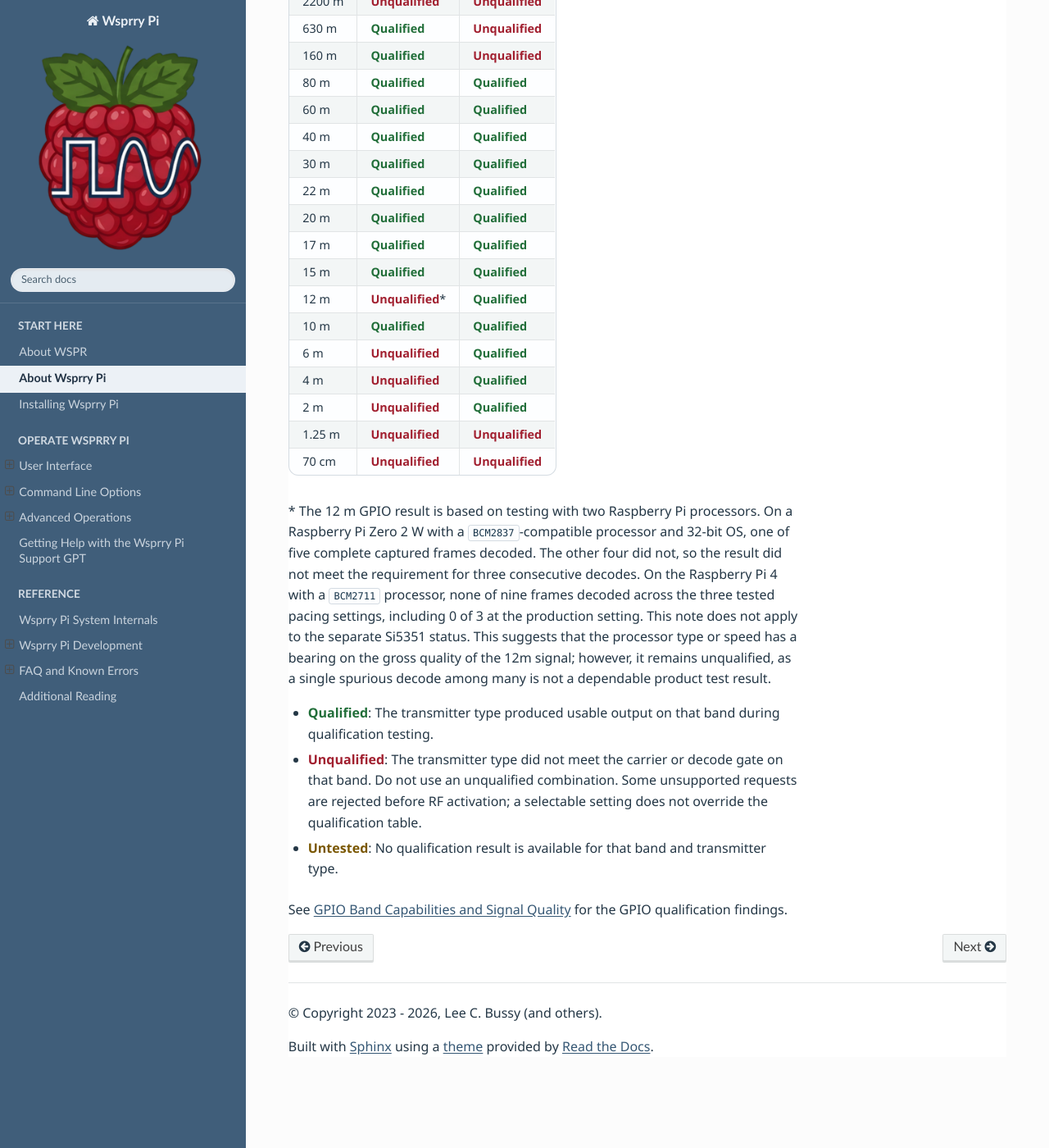
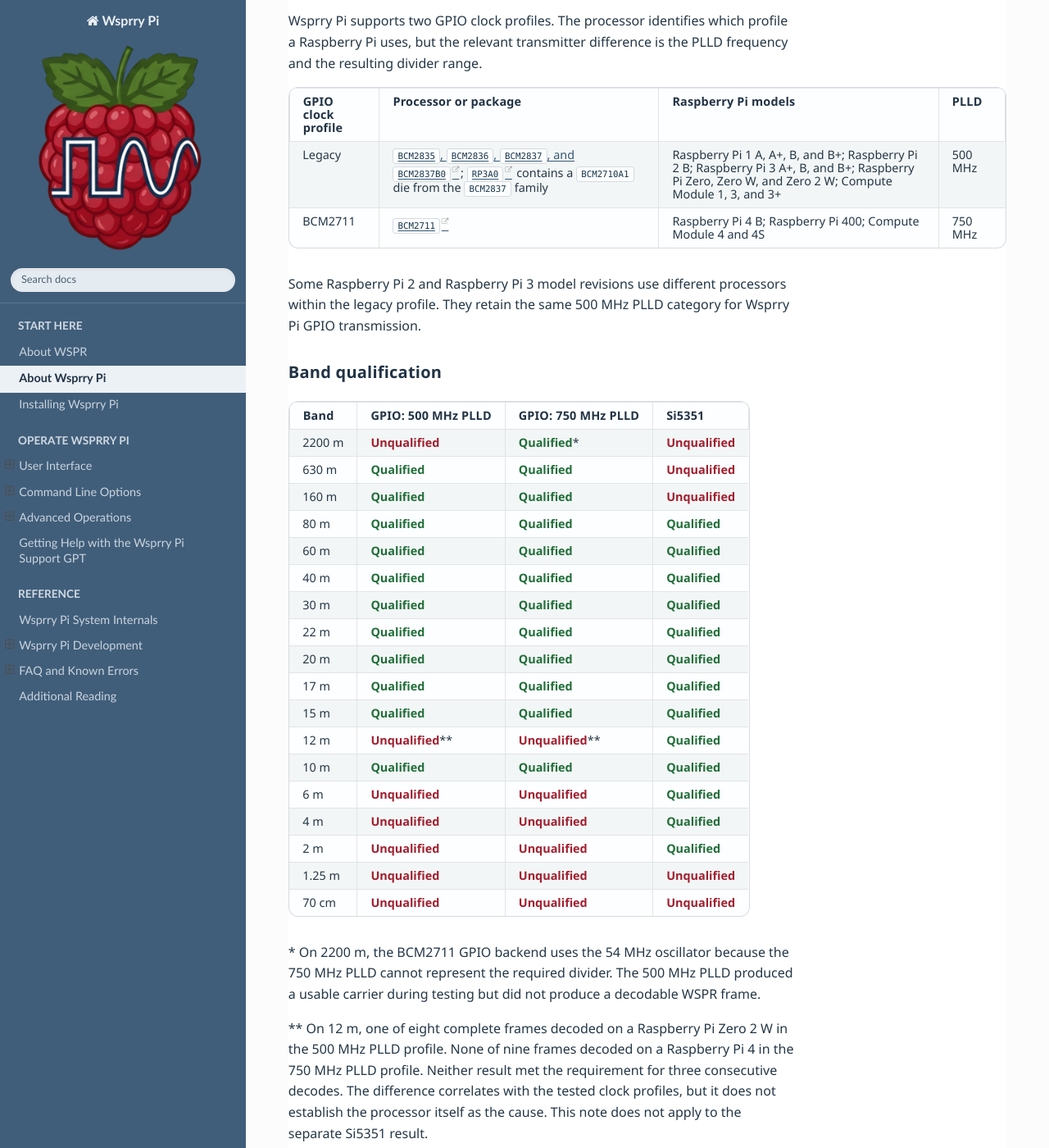
Before and after one commit to WsprryPi/Wsprry_Pi_Docs, a Sphinx documentation site: the page built from docs/About_Wsprry_Pi/index.md, in a window 1280 px wide and 1400 px high, scrolled down 3221 px. Shown: the whole window at 82% size. Built offline with Sphinx 7.4.7 and the Read the Docs theme 3.1.0, drawn with Linux system fonts in a browser that asks for light colours; some of the changed text lies outside the part shown.

Commit message:
Document GPIO clock profile qualification

```diff
--- a/docs/About_Wsprry_Pi/index.md
+++ b/docs/About_Wsprry_Pi/index.md
@@ -78,30 +78,45 @@
 
 ## Transmitter qualification
 
-Qualification is specific to the transmitter type and band.
+Qualification is specific to the transmitter type, band, and GPIO clock profile.
 
-| Band | GPIO | Si5351 |
-| --- | --- | --- |
-| 2200 m | <span class="qualification-status qualification-status--unqualified">Unqualified</span> | <span class="qualification-status qualification-status--unqualified">Unqualified</span> |
-| 630 m | <span class="qualification-status qualification-status--qualified">Qualified</span> | <span class="qualification-status qualification-status--unqualified">Unqualified</span> |
-| 160 m | <span class="qualification-status qualification-status--qualified">Qualified</span> | <span class="qualification-status qualification-status--unqualified">Unqualified</span> |
-| 80 m | <span class="qualification-status qualification-status--qualified">Qualified</span> | <span class="qualification-status qualification-status--qualified">Qualified</span> |
-| 60 m | <span class="qualification-status qualification-status--qualified">Qualified</span> | <span class="qualification-status qualification-status--qualified">Qualified</span> |
-| 40 m | <span class="qualification-status qualification-status--qualified">Qualified</span> | <span class="qualification-status qualification-status--qualified">Qualified</span> |
-| 30 m | <span class="qualification-status qualification-status--qualified">Qualified</span> | <span class="qualification-status qualification-status--qualified">Qualified</span> |
-| 22 m | <span class="qualification-status qualification-status--qualified">Qualified</span> | <span class="qualification-status qualification-status--qualified">Qualified</span> |
-| 20 m | <span class="qualification-status qualification-status--qualified">Qualified</span> | <span class="qualification-status qualification-status--qualified">Qualified</span> |
-| 17 m | <span class="qualification-status qualification-status--qualified">Qualified</span> | <span class="qualification-status qualification-status--qualified">Qualified</span> |
-| 15 m | <span class="qualification-status qualification-status--qualified">Qualified</span> | <span class="qualification-status qualification-status--qualified">Qualified</span> |
-| 12 m | <span class="qualification-status qualification-status--unqualified">Unqualified</span>\* | <span class="qualification-status qualification-status--qualified">Qualified</span> |
-| 10 m | <span class="qualification-status qualification-status--qualified">Qualified</span> | <span class="qualification-status qualification-status--qualified">Qualified</span> |
-| 6 m | <span class="qualification-status qualification-status--unqualified">Unqualified</span> | <span class="qualification-status qualification-status--qualified">Qualified</span> |
-| 4 m | <span class="qualification-status qualification-status--unqualified">Unqualified</span> | <span class="qualification-status qualification-status--qualified">Qualified</span> |
-| 2 m | <span class="qualification-status qualification-status--unqualified">Unqualified</span> | <span class="qualification-status qualification-status--qualified">Qualified</span> |
-| 1.25 m | <span class="qualification-status qualification-status--unqualified">Unqualified</span> | <span class="qualification-status qualification-status--unqualified">Unqualified</span> |
-| 70 cm | <span class="qualification-status qualification-status--unqualified">Unqualified</span> | <span class="qualification-status qualification-status--unqualified">Unqualified</span> |
+### GPIO clock profiles
 
-\* The 12 m GPIO result is based on testing with two Raspberry Pi processors. On a Raspberry Pi Zero 2 W with a `BCM2837`-compatible processor and 32-bit OS, one of five complete captured frames decoded. The other four did not, so the result did not meet the requirement for three consecutive decodes. On the Raspberry Pi 4 with a `BCM2711` processor, none of nine frames decoded across the three tested pacing settings, including 0 of 3 at the production setting. This note does not apply to the separate Si5351 status.  This suggests that the processor type or speed has a bearing on the gross quality of the 12m signal; however, it remains unqualified, as a single spurious decode among many is not a dependable product test result.
+Wsprry Pi supports two GPIO clock profiles. The processor identifies which profile a Raspberry Pi uses, but the relevant transmitter difference is the PLLD frequency and the resulting divider range.
+
+| GPIO clock profile | Processor or package | Raspberry Pi models | <span style="white-space: nowrap;">PLLD</span> |
+| --- | --- | --- | --- |
+| Legacy | [`BCM2835`, `BCM2836`, `BCM2837`, and `BCM2837B0`](https://www.raspberrypi.com/documentation/computers/processors.html#bcm2835); [`RP3A0`](https://www.raspberrypi.com/documentation/computers/processors.html#rp3a0) contains a `BCM2710A1` die from the `BCM2837` family | Raspberry Pi 1 A, A+, B, and B+; Raspberry Pi 2 B; Raspberry Pi 3 A+, B, and B+; Raspberry Pi Zero, Zero W, and Zero 2 W; Compute Module 1, 3, and 3+ | 500 MHz |
+| BCM2711 | [`BCM2711`](https://www.raspberrypi.com/documentation/computers/processors.html#bcm2711) | Raspberry Pi 4 B; Raspberry Pi 400; Compute Module 4 and 4S | 750 MHz |
+
+Some Raspberry Pi 2 and Raspberry Pi 3 model revisions use different processors within the legacy profile. They retain the same 500 MHz PLLD category for Wsprry Pi GPIO transmission.
+
+### Band qualification
+
+| Band | GPIO: 500 MHz PLLD | GPIO: 750 MHz PLLD | Si5351 |
+| --- | --- | --- | --- |
+| 2200 m | <span class="qualification-status qualification-status--unqualified">Unqualified</span> | <span class="qualification-status qualification-status--qualified">Qualified</span>\* | <span class="qualification-status qualification-status--unqualified">Unqualified</span> |
+| 630 m | <span class="qualification-status qualification-status--qualified">Qualified</span> | <span class="qualification-status qualification-status--qualified">Qualified</span> | <span class="qualification-status qualification-status--unqualified">Unqualified</span> |
+| 160 m | <span class="qualification-status qualification-status--qualified">Qualified</span> | <span class="qualification-status qualification-status--qualified">Qualified</span> | <span class="qualification-status qualification-status--unqualified">Unqualified</span> |
+| 80 m | <span class="qualification-status qualification-status--qualified">Qualified</span> | <span class="qualification-status qualification-status--qualified">Qualified</span> | <span class="qualification-status qualification-status--qualified">Qualified</span> |
+| 60 m | <span class="qualification-status qualification-status--qualified">Qualified</span> | <span class="qualification-status qualification-status--qualified">Qualified</span> | <span class="qualification-status qualification-status--qualified">Qualified</span> |
+| 40 m | <span class="qualification-status qualification-status--qualified">Qualified</span> | <span class="qualification-status qualification-status--qualified">Qualified</span> | <span class="qualification-status qualification-status--qualified">Qualified</span> |
+| 30 m | <span class="qualification-status qualification-status--qualified">Qualified</span> | <span class="qualification-status qualification-status--qualified">Qualified</span> | <span class="qualification-status qualification-status--qualified">Qualified</span> |
+| 22 m | <span class="qualification-status qualification-status--qualified">Qualified</span> | <span class="qualification-status qualification-status--qualified">Qualified</span> | <span class="qualification-status qualification-status--qualified">Qualified</span> |
+| 20 m | <span class="qualification-status qualification-status--qualified">Qualified</span> | <span class="qualification-status qualification-status--qualified">Qualified</span> | <span class="qualification-status qualification-status--qualified">Qualified</span> |
+| 17 m | <span class="qualification-status qualification-status--qualified">Qualified</span> | <span class="qualification-status qualification-status--qualified">Qualified</span> | <span class="qualification-status qualification-status--qualified">Qualified</span> |
+| 15 m | <span class="qualification-status qualification-status--qualified">Qualified</span> | <span class="qualification-status qualification-status--qualified">Qualified</span> | <span class="qualification-status qualification-status--qualified">Qualified</span> |
+| 12 m | <span class="qualification-status qualification-status--unqualified">Unqualified</span>\*\* | <span class="qualification-status qualification-status--unqualified">Unqualified</span>\*\* | <span class="qualification-status qualification-status--qualified">Qualified</span> |
+| 10 m | <span class="qualification-status qualification-status--qualified">Qualified</span> | <span class="qualification-status qualification-status--qualified">Qualified</span> | <span class="qualification-status qualification-status--qualified">Qualified</span> |
+| 6 m | <span class="qualification-status qualification-status--unqualified">Unqualified</span> | <span class="qualification-status qualification-status--unqualified">Unqualified</span> | <span class="qualification-status qualification-status--qualified">Qualified</span> |
+| 4 m | <span class="qualification-status qualification-status--unqualified">Unqualified</span> | <span class="qualification-status qualification-status--unqualified">Unqualified</span> | <span class="qualification-status qualification-status--qualified">Qualified</span> |
+| 2 m | <span class="qualification-status qualification-status--unqualified">Unqualified</span> | <span class="qualification-status qualification-status--unqualified">Unqualified</span> | <span class="qualification-status qualification-status--qualified">Qualified</span> |
+| 1.25 m | <span class="qualification-status qualification-status--unqualified">Unqualified</span> | <span class="qualification-status qualification-status--unqualified">Unqualified</span> | <span class="qualification-status qualification-status--unqualified">Unqualified</span> |
+| 70 cm | <span class="qualification-status qualification-status--unqualified">Unqualified</span> | <span class="qualification-status qualification-status--unqualified">Unqualified</span> | <span class="qualification-status qualification-status--unqualified">Unqualified</span> |
+
+\* On 2200 m, the BCM2711 GPIO backend uses the 54 MHz oscillator because the 750 MHz PLLD cannot represent the required divider. The 500 MHz PLLD produced a usable carrier during testing but did not produce a decodable WSPR frame.
+
+\*\* On 12 m, one of eight complete frames decoded on a Raspberry Pi Zero 2 W in the 500 MHz PLLD profile. None of nine frames decoded on a Raspberry Pi 4 in the 750 MHz PLLD profile. Neither result met the requirement for three consecutive decodes. The difference correlates with the tested clock profiles, but it does not establish the processor itself as the cause. This note does not apply to the separate Si5351 result.
 
 - <span class="qualification-status qualification-status--qualified">Qualified</span>: The transmitter type produced usable output on that band during qualification testing.
 - <span class="qualification-status qualification-status--unqualified">Unqualified</span>: The transmitter type did not meet the carrier or decode gate on that band. Do not use an unqualified combination. Some unsupported requests are rejected before RF activation; a selectable setting does not override the qualification table.
```
